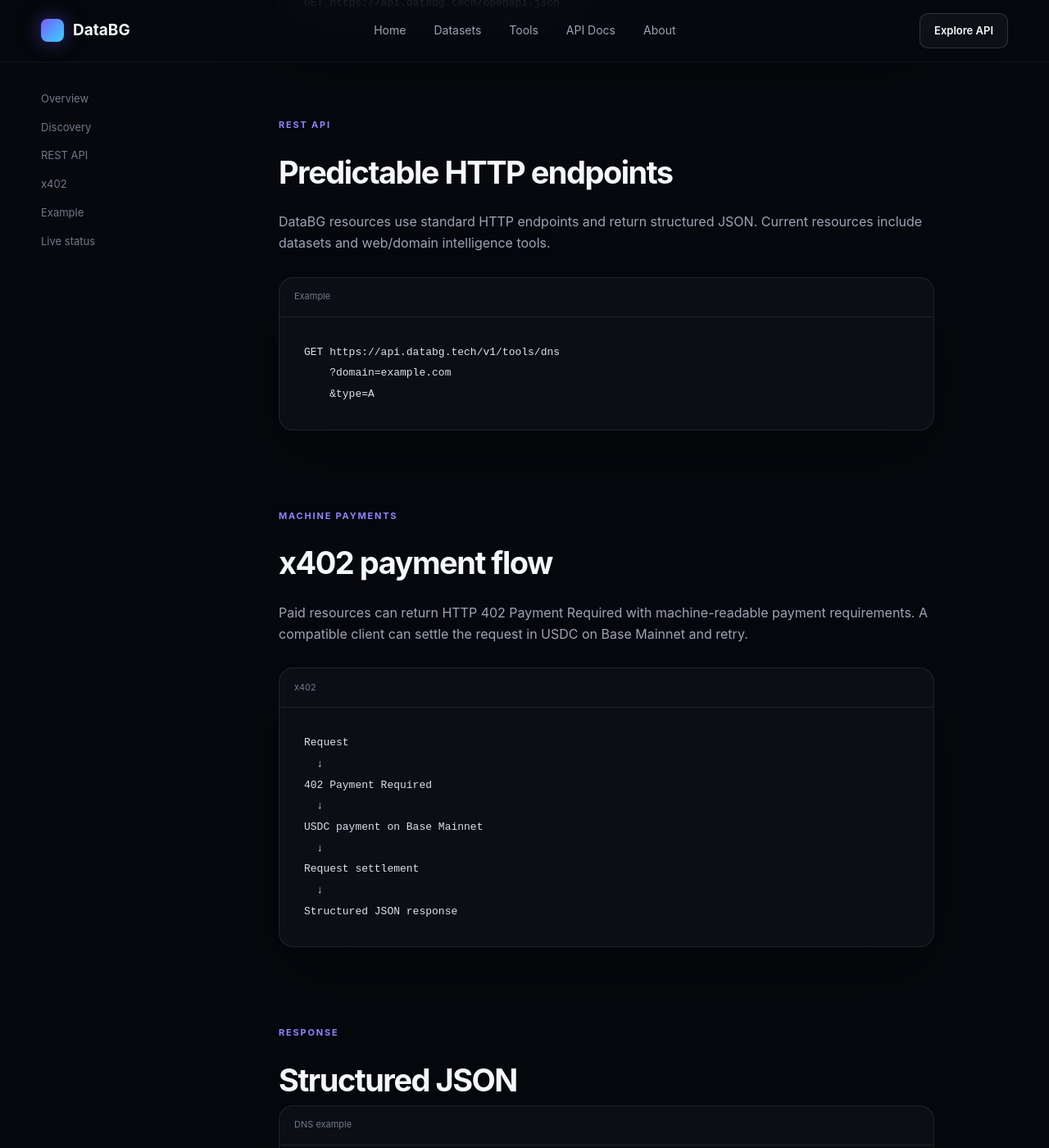
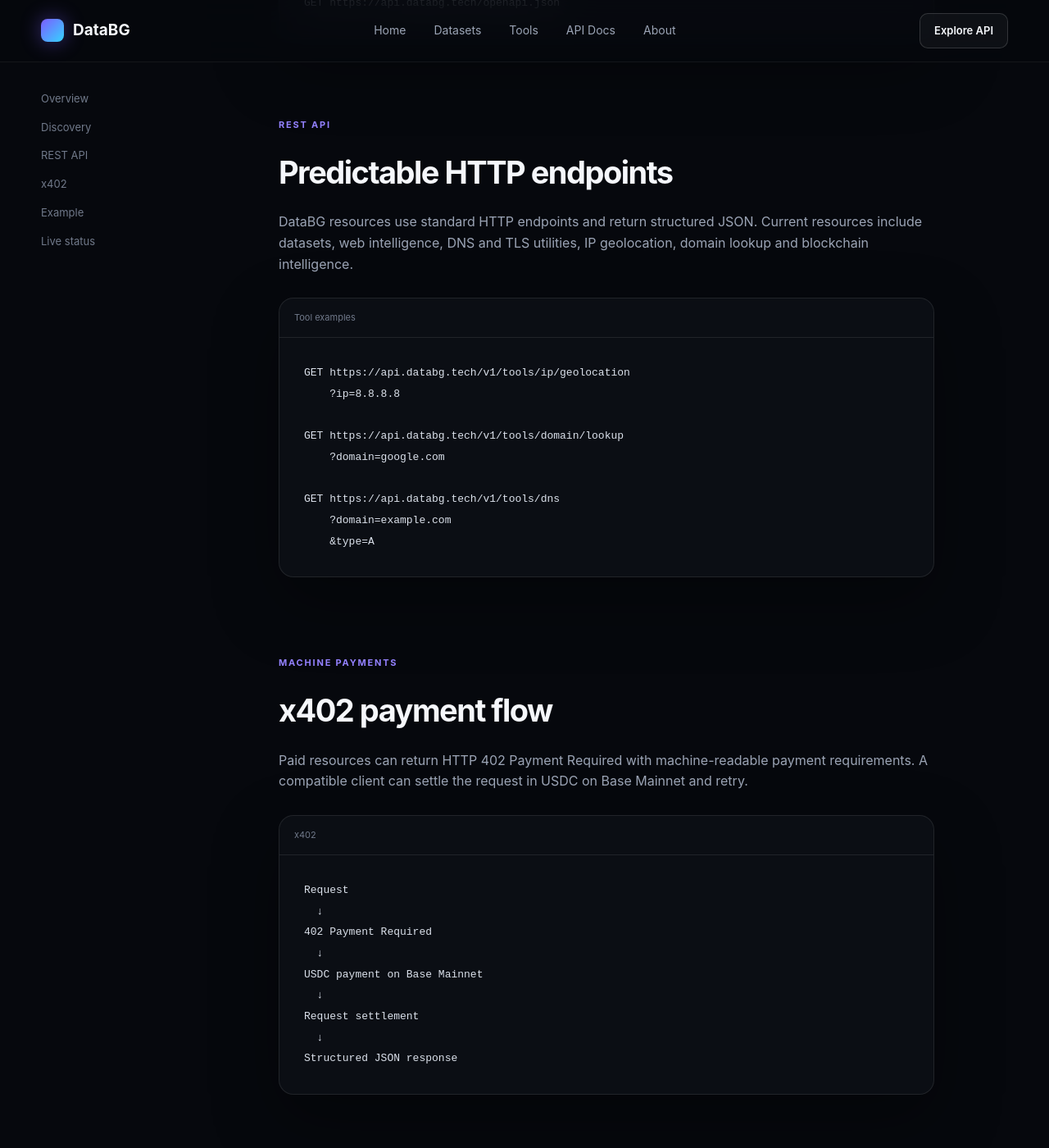
Before and after one commit to plamensve/databg.tech, a Jekyll site: the page built from docs.html, in a window 1280 px wide and 1400 px high, scrolled down 1427 px. Shown: the whole window at 82% size. Built offline with Jekyll 4.4.1, drawn with Linux system fonts in a browser that asks for light colours; some of the changed text lies outside the part shown.

Commit message:
Document IP geolocation and domain lookup tools

```diff
--- a/docs.html
+++ b/docs.html
@@ -56,9 +56,15 @@ GET https://api.databg.tech/openapi.json</code></pre></div>
                 <h2>Predictable HTTP endpoints</h2>
                 <p>
                     DataBG resources use standard HTTP endpoints and return structured JSON. Current resources
-                    include datasets and web/domain intelligence tools.
+                    include datasets, web intelligence, DNS and TLS utilities, IP geolocation, domain lookup and blockchain intelligence.
                 </p>
-                <div class="code-window"><div class="code-header"><span>Example</span></div><pre><code>GET https://api.databg.tech/v1/tools/dns
+                <div class="code-window"><div class="code-header"><span>Tool examples</span></div><pre><code>GET https://api.databg.tech/v1/tools/ip/geolocation
+    ?ip=8.8.8.8
+
+GET https://api.databg.tech/v1/tools/domain/lookup
+    ?domain=google.com
+
+GET https://api.databg.tech/v1/tools/dns
     ?domain=example.com
     &type=A</code></pre></div>
             </section>
@@ -84,17 +90,17 @@ Structured JSON response</code></pre></div>
             <section id="example" class="docs-section">
                 <span class="eyebrow">RESPONSE</span>
                 <h2>Structured JSON</h2>
-                <div class="code-window"><div class="code-header"><span>DNS example</span></div><pre><code>{
+                <div class="code-window"><div class="code-header"><span>IP geolocation example</span></div><pre><code>{
   "success": true,
-  "domain": "example.com",
-  "type": "A",
-  "records": [
-    {
-      "name": "example.com",
-      "type": 1,
-      "data": "104.20.23.154"
-    }
-  ]
+  "ip": "8.8.8.8",
+  "city": "Mountain View",
+  "region": "California",
+  "country": "US",
+  "country_code": "US",
+  "timezone": "America/Los_Angeles",
+  "organization": "Google LLC",
+  "asn": "AS15169",
+  "hostname": "dns.google"
 }</code></pre></div>
             </section>
 
```
